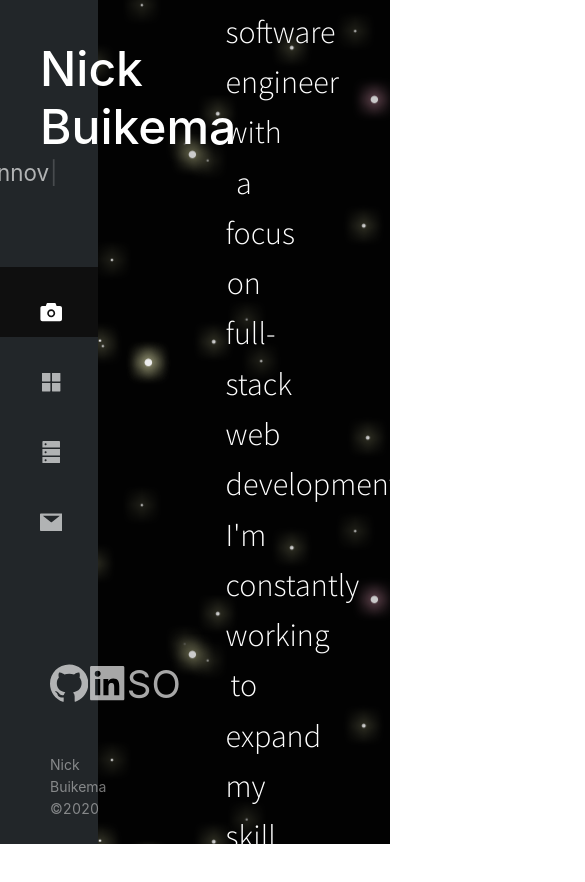
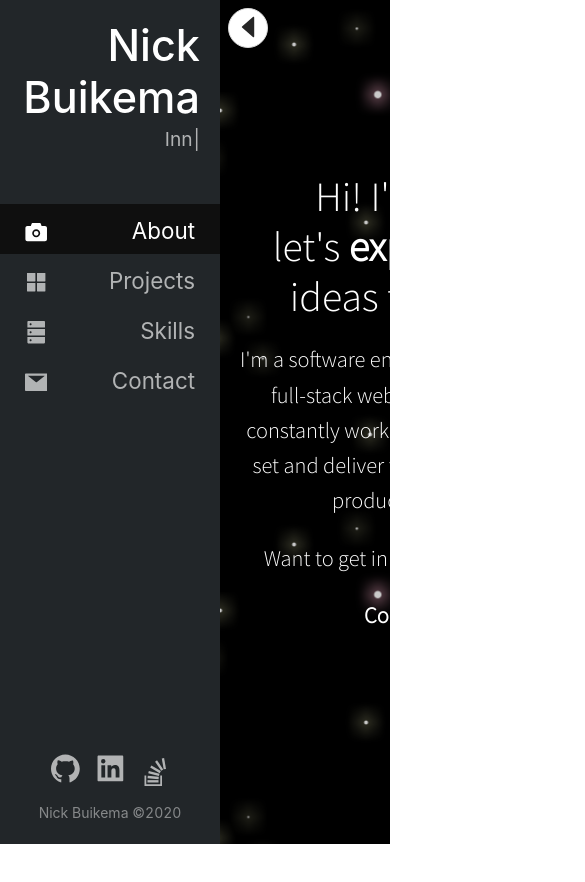
Before and after one commit to nbuikema/nbuikema.github.io, a React (Create React App) app: page / in a window 390 px wide. Shown: the top 882 px of the page, 585 px wide, since content can reach past the window. After the commit the page ends 844 px from the top, so only its background shows below. Built offline with nearby package versions, Linux system fonts and the light colour scheme.

Commit message:
improved responsiveness of nav and about page

```diff
--- a/src/App.js
+++ b/src/App.js
@@ -31,17 +31,13 @@ const App = () => {
     }
   };
 
-  const handleNavClick = ({ key }) => {
-    setSection(key);
-  };
-
   const handleProjectClick = (projectId) => {
     setProject(projectId);
   };
 
   return (
     <Layout style={{ height: '100vh' }}>
-      <Nav handleClick={handleNavClick} section={section} />
+      <Nav section={section} setSection={setSection} />
       <Body section={showSection(section)} />
       <ProjectModal project={project} setProject={setProject} />
     </Layout>
--- a/src/components/About/About.css
+++ b/src/components/About/About.css
@@ -7,3 +7,19 @@
 h2 {
   font-size: 3.3rem;
 }
+
+@media (max-width: 767px) {
+  .content.about {
+    top: 40%;
+    transform: translateY(-40%);
+    padding: 0 1rem;
+  }
+
+  h2 {
+    font-size: 2.6rem;
+  }
+
+  .content.about p {
+    font-size: 1.4rem;
+  }
+}
--- a/src/components/Body/Body.css
+++ b/src/components/Body/Body.css
@@ -1,12 +1,25 @@
 @import url('https://fonts.googleapis.com/css2?family=Source+Sans+Pro:wght@300&display=swap');
+
+.ant-layout {
+  background: rgba(0, 0, 0, 0.8) !important;
+}
 
 .ant-layout-content {
   font-family: 'Source Sans Pro', sans-serif;
-  background: rgba(0, 0, 0, 0.8);
   color: #fff;
   text-align: center;
   font-size: 2rem;
   padding-top: 4rem;
+  position: relative;
+  top: 0;
+  left: 378px !important;
+  width: calc(100% - 378px);
+  transition: left 0.8s;
+}
+
+.push-body {
+  left: 0 !important;
+  width: 100%;
 }
 
 .content {
@@ -20,7 +33,7 @@ h2 {
 
 #background {
   background: url('../../images/background/background.png') repeat 5% 5%;
-  position: absolute;
+  position: fixed;
   top: 0;
   left: 0;
   width: 100vw;
@@ -36,7 +49,7 @@ h2 {
 
 #midground {
   background: url('../../images/background/midground.png') repeat 20% 20%;
-  position: absolute;
+  position: fixed;
   top: 0;
   left: 0;
   width: 100vw;
@@ -52,7 +65,7 @@ h2 {
 
 #foreground {
   background: url('../../images/background/foreground.png') repeat 35% 35%;
-  position: absolute;
+  position: fixed;
   top: 0;
   left: 0;
   width: 100vw;
@@ -74,3 +87,27 @@ h2 {
     background-position: 1300% 600%;
   }
 }
+
+@media (max-width: 767px) {
+  .ant-layout-content {
+    left: 220px !important;
+    width: 100%;
+    padding-top: 2rem;
+  }
+
+  .push-body {
+    left: 0 !important;
+    width: 100%;
+  }
+}
+
+@media (min-width: 768px) and (max-width: 1024px) {
+  .ant-layout-content {
+    width: 100%;
+  }
+
+  .push-body {
+    left: 0 !important;
+    width: 100%;
+  }
+}
--- a/src/components/Body/Body.js
+++ b/src/components/Body/Body.js
@@ -9,7 +9,7 @@ const { Content } = Layout;
 const Skills = ({ section }) => {
   return (
     <Layout>
-      <Content>
+      <Content id="body">
         {section}
 
         <div id="background"></div>
--- a/src/components/Nav/Nav.css
+++ b/src/components/Nav/Nav.css
@@ -49,11 +49,24 @@
 }
 
 .ant-layout-sider {
-  width: 25vw !important;
-  min-width: 25vw !important;
-  max-width: 25vw !important;
+  width: 378px !important;
+  min-width: 378px !important;
+  max-width: 378px !important;
+  height: 100% !important;
   background: #222629 !important;
   z-index: 4;
+}
+
+#nav {
+  height: 100%;
+  position: absolute !important;
+  top: 0;
+  left: 0;
+  transition: left 0.8s;
+}
+
+.hide-nav {
+  left: -378px !important;
 }
 
 .menu-footer {
@@ -70,8 +83,6 @@
 }
 
 .footer-icons {
-  display: flex;
-  justify-content: space-between;
   margin-bottom: 40px;
 }
 
@@ -81,7 +92,91 @@
   color: inherit;
 }
 
+.stack-overflow-icon {
+  width: 38px;
+  filter: invert(100%) sepia(0%) saturate(7500%) hue-rotate(146deg)
+    brightness(100%) contrast(104%);
+}
+
 .footer-icon:hover {
   opacity: 1;
   color: inherit;
 }
+
+.btn-nav {
+  z-index: 5;
+  position: absolute;
+  top: 0;
+  left: 378px;
+  transition: left 0.8s;
+}
+
+.btn-nav-push {
+  left: 0;
+}
+
+.ant-btn-icon-only.ant-btn-lg > * {
+  font-size: 30px !important;
+  margin-top: -2px !important;
+}
+
+.ant-btn:hover,
+.ant-btn:focus {
+  border: none !important;
+  color: inherit !important;
+}
+
+@media (max-width: 767px) {
+  .ant-layout-sider {
+    width: 220px !important;
+    min-width: 220px !important;
+    max-width: 220px !important;
+  }
+
+  .ant-menu {
+    margin-top: 5rem !important;
+  }
+
+  .menu-title {
+    font-size: 2.7rem;
+    padding: 20px 20px 0px 20px;
+  }
+
+  .Typewriter {
+    font-size: 1.2rem;
+    padding: 0 20px;
+  }
+
+  .btn-nav {
+    left: 220px;
+  }
+
+  .btn-nav-push {
+    left: 0;
+  }
+
+  .ant-menu-item {
+    height: 50px !important;
+    padding-top: 4px !important;
+    padding-left: 25px !important;
+    padding-right: 25px !important;
+  }
+
+  .menu-footer {
+    padding: 20px 25px !important;
+  }
+
+  .footer-icons {
+    margin-bottom: 10px;
+  }
+
+  .footer-icon {
+    font-size: 1.8rem;
+    opacity: 0.65;
+    color: inherit;
+  }
+
+  .stack-overflow-icon {
+    width: 28px;
+  }
+}
--- a/src/components/Nav/Nav.js
+++ b/src/components/Nav/Nav.js
@@ -1,22 +1,54 @@
-import React from 'react';
+import React, { useState } from 'react';
 import Typewriter from 'typewriter-effect';
+
+import StackOverflow from '../../images/stack-overflow.svg';
 
 import './Nav.css';
 
-import { Menu, Layout } from 'antd';
+import { Menu, Layout, Button } from 'antd';
 import {
   CameraFilled,
   AppstoreFilled,
   DatabaseFilled,
   MailFilled,
   GithubFilled,
-  LinkedinFilled
+  LinkedinFilled,
+  CaretRightFilled,
+  CaretLeftFilled
 } from '@ant-design/icons';
 const { Item } = Menu;
 const { Sider, Footer } = Layout;
 
-const Nav = ({ handleClick, section }) => {
+const Nav = ({ section, setSection }) => {
+  const [showNav, setShowNav] = useState(true);
+
+  const handleNavClick = ({ key }) => {
+    setSection(key);
+  };
+
+  const handleNavToggle = () => {
+    const nav = document.getElementById('nav');
+    const body = document.getElementById('body');
+    const navBtn = document.getElementById('btn-nav');
+
+    if (nav.classList.contains('hide-nav')) {
+      body.classList.remove('push-body');
+      nav.classList.remove('hide-nav');
+      navBtn.classList.remove('btn-nav-push');
+
+      setShowNav(true);
+    } else {
+      body.classList.add('push-body');
+      nav.classList.add('hide-nav');
+      navBtn.classList.add('btn-nav-push');
+
+      setShowNav(false);
+    }
+  };
+
   return (
+    <>
+      <div id="nav">
         <Sider>
           <h1 className="menu-title">Nick Buikema</h1>
           <Typewriter
@@ -30,7 +62,7 @@ const Nav = ({ handleClick, section }) => {
             selectedKeys={section}
             mode="inline"
             theme="dark"
-        onClick={handleClick}
+            onClick={handleNavClick}
           >
             <Item key="about" icon={<CameraFilled />}>
               <span className="menu-text">About</span>
@@ -49,7 +81,7 @@ const Nav = ({ handleClick, section }) => {
             <div className="footer-icons">
               <a
                 href="https://github.com/nbuikema"
-            className="footer-icon"
+                className="footer-icon mx-2"
                 target="_blank"
                 rel="noopener noreferrer"
               >
@@ -57,7 +89,7 @@ const Nav = ({ handleClick, section }) => {
               </a>
               <a
                 href="https://www.linkedin.com/in/nicholas-buikema-6a4816131/"
-            className="footer-icon"
+                className="footer-icon mx-2"
                 target="_blank"
                 rel="noopener noreferrer"
               >
@@ -65,16 +97,26 @@ const Nav = ({ handleClick, section }) => {
               </a>
               <a
                 href="https://stackoverflow.com/users/7944637/nick?tab=profile"
-            className="footer-icon"
+                className="footer-icon mx-2"
                 target="_blank"
                 rel="noopener noreferrer"
               >
-            SO
+                <img className="stack-overflow-icon" src={StackOverflow} />
               </a>
             </div>
             <div className="menu-footer-copyright">Nick Buikema ©2020</div>
           </Footer>
         </Sider>
+      </div>
+      <div id="btn-nav" className="btn-nav mt-2 ml-2 p-0">
+        <Button
+          shape="circle"
+          icon={showNav ? <CaretLeftFilled /> : <CaretRightFilled />}
+          size="large"
+          onClick={handleNavToggle}
+        />
+      </div>
+    </>
   );
 };
 
```
Also changed, not shown: src/images/stack-overflow.svg (added). Lines whose indentation alone changed are shown as unchanged.
